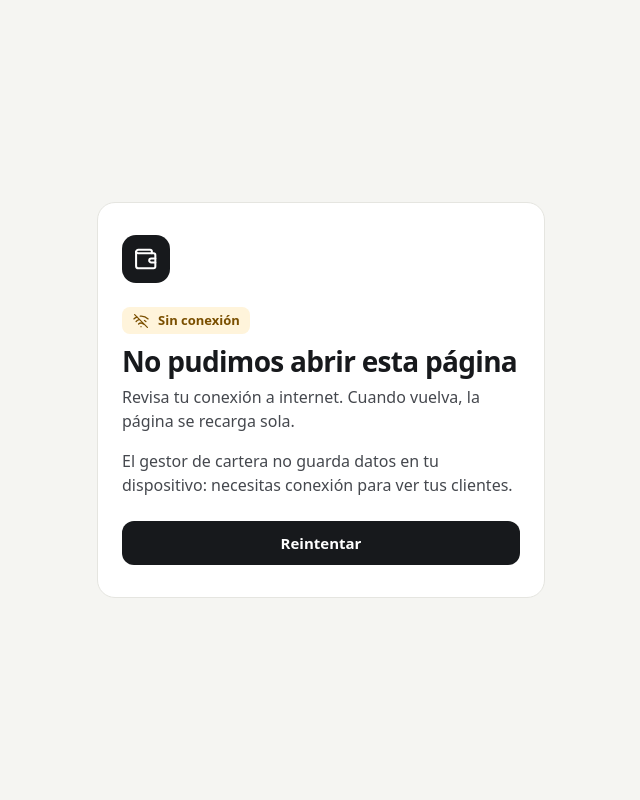
After one commit to GrupoRyR/gestor-cartera, a Laravel app: page /offline.html in a window 1280 px wide. The commit adds this page. Shown: the whole page, without its empty margins (319-959 px from the left). Run offline with Laravel 12, Linux system fonts and the light colour scheme.

Commit message:
feat(pwa): add the manifest, service worker and offline page
One manifest for the whole app (A.6): installs at "/", where Core sends
each user to the home of their role, with the neutral app icon in 192,
512 and maskable sizes. Both layouts link it.

The service worker caches only static files (/build, /fonts, /icons)
and offline.html. Pages always go to the network and fall back to the
offline page; no page, API answer or portfolio data is ever stored. Old
hashed files are trimmed as deploys add new ones.

offline.html is self-contained (inline neutral tokens, light and dark),
says the app keeps no data on the device and reloads when the
connection returns. app.js registers the worker on secure origins.

```diff
--- /dev/null
+++ b/public/offline.html
@@ -0,0 +1,175 @@
+<!DOCTYPE html>
+<html lang="es">
+<head>
+    <meta charset="utf-8">
+    <meta name="viewport" content="width=device-width, initial-scale=1, viewport-fit=cover">
+    <meta name="color-scheme" content="light dark">
+    <meta name="theme-color" content="#f5f5f2" media="(prefers-color-scheme: light)">
+    <meta name="theme-color" content="#121315" media="(prefers-color-scheme: dark)">
+    <title>Sin conexión · Gestor de cartera</title>
+    <link rel="icon" href="/icons/neutral/favicon.svg" type="image/svg+xml">
+    <!--
+        Page the service worker (public/sw.js) shows when a page cannot load
+        without a connection. It is self-contained: inline styles with the
+        neutral ryr-design tokens, no external files and no data.
+    -->
+    <style>
+        :root {
+            color-scheme: light dark;
+            --ground: #f5f5f2;
+            --surface: #ffffff;
+            --line: #e5e5e0;
+            --fg: #17191c;
+            --fg-soft: #45484e;
+            --tile: #17191c;
+            --on-tile: #ffffff;
+            --button: #17191c;
+            --on-button: #ffffff;
+            --maintenance: #7a4f00;
+            --maintenance-bg: #fff4db;
+        }
+
+        @media (prefers-color-scheme: dark) {
+            :root {
+                --ground: #121315;
+                --surface: #1c1d20;
+                --line: #2c2e33;
+                --fg: #f2f2ef;
+                --fg-soft: #c9cbd0;
+                --maintenance: #f5d58a;
+                --maintenance-bg: #2a2418;
+                --tile: #f2f2ef;
+                --on-tile: #121315;
+                --button: #f2f2ef;
+                --on-button: #121315;
+            }
+        }
+
+        *,
+        *::before,
+        *::after {
+            box-sizing: border-box;
+        }
+
+        html {
+            -webkit-text-size-adjust: 100%;
+            text-size-adjust: 100%;
+        }
+
+        body {
+            display: flex;
+            min-height: 100dvh;
+            margin: 0;
+            align-items: center;
+            justify-content: center;
+            padding: 1.5rem 1rem calc(1.5rem + env(safe-area-inset-bottom));
+            background: var(--ground);
+            color: var(--fg);
+            font-family: 'Figtree Variable', ui-sans-serif, system-ui, -apple-system, 'Segoe UI', Roboto, sans-serif;
+            font-size: 1rem;
+            line-height: 1.5;
+        }
+
+        main {
+            width: 100%;
+            max-width: 28rem;
+            padding: 2rem 1.5rem;
+            border: 1px solid var(--line);
+            border-radius: 18px;
+            background: var(--surface);
+        }
+
+        .tile {
+            display: grid;
+            width: 3rem;
+            height: 3rem;
+            place-items: center;
+            border-radius: 14px;
+            background: var(--tile);
+            color: var(--on-tile);
+        }
+
+        .tile svg {
+            width: 1.75rem;
+            height: 1.75rem;
+        }
+
+        .status {
+            display: inline-flex;
+            margin: 1.5rem 0 0.75rem;
+            align-items: center;
+            gap: 0.5rem;
+            padding: 0.25rem 0.625rem;
+            border-radius: 8px;
+            background: var(--maintenance-bg);
+            color: var(--maintenance);
+            font-size: 0.8125rem;
+            font-weight: 600;
+        }
+
+        .status svg {
+            width: 1.125rem;
+            height: 1.125rem;
+        }
+
+        h1 {
+            margin: 0 0 0.5rem;
+            font-family: 'Bricolage Grotesque Variable', 'Figtree Variable', ui-sans-serif, system-ui, sans-serif;
+            font-size: 1.75rem;
+            line-height: 1.1;
+            letter-spacing: -0.025em;
+        }
+
+        p {
+            margin: 0 0 1rem;
+            color: var(--fg-soft);
+        }
+
+        button {
+            display: inline-flex;
+            width: 100%;
+            min-height: 2.75rem;
+            margin-top: 0.5rem;
+            align-items: center;
+            justify-content: center;
+            padding: 0.5rem 1rem;
+            border: 0;
+            border-radius: 12px;
+            background: var(--button);
+            color: var(--on-button);
+            font: inherit;
+            font-size: 0.9375rem;
+            font-weight: 600;
+            cursor: pointer;
+        }
+
+        :focus-visible {
+            outline: 2px solid var(--fg);
+            outline-offset: 2px;
+        }
+    </style>
+</head>
+<body>
+    <main>
+        <span class="tile" aria-hidden="true">
+            <svg viewBox="0 0 24 24" fill="none" stroke="currentColor" stroke-width="1.75" stroke-linecap="round" stroke-linejoin="round"><path d="M17 7V5.5A1.5 1.5 0 0 0 15.5 4h-10A2 2 0 0 0 3.5 6"/><path d="M3.5 6v12a2 2 0 0 0 2 2h13a1.5 1.5 0 0 0 1.5-1.5v-10A1.5 1.5 0 0 0 18.5 7h-13a2 2 0 0 1-2-1"/><path d="M20 11.5h-3.5a1.75 1.75 0 0 0 0 3.5H20"/></svg>
+        </span>
+
+        <p class="status" role="status">
+            <svg viewBox="0 0 24 24" fill="none" stroke="currentColor" stroke-width="1.75" stroke-linecap="round" stroke-linejoin="round" aria-hidden="true"><path d="M12 19.5h.01"/><path d="M8.8 16a4.5 4.5 0 0 1 6.4 0"/><path d="M5.5 12.6a9 9 0 0 1 4-2.3"/><path d="M18.5 12.6a9 9 0 0 0-1.9-1.3"/><path d="M2.5 9.2a13.5 13.5 0 0 1 3.9-2.5"/><path d="M21.5 9.2A13.5 13.5 0 0 0 11 5.6"/><path d="m3.5 3.5 17 17"/></svg>
+            Sin conexión
+        </p>
+
+        <h1>No pudimos abrir esta página</h1>
+        <p>Revisa tu conexión a internet. Cuando vuelva, la página se recarga sola.</p>
+        <p>El gestor de cartera no guarda datos en tu dispositivo: necesitas conexión para ver tus clientes.</p>
+
+        <button type="button" id="reintentar">Reintentar</button>
+    </main>
+
+    <script>
+        document.getElementById('reintentar').addEventListener('click', () => window.location.reload());
+        window.addEventListener('online', () => window.location.reload());
+    </script>
+</body>
+</html>
--- a/resources/views/components/layouts/partials/head.blade.php
+++ b/resources/views/components/layouts/partials/head.blade.php
@@ -6,6 +6,8 @@
     favicon and the home-screen icon of the active company.
 
     The --brand-* variables are the only source of company colors (A.6).
+    The app has one manifest for every company and role (A.6); its icon is
+    the neutral one.
 --}}
 @php
     $brand = in_array($brand ?? null, ['sgx', 'sdc'], true) ? $brand : 'neutral';
@@ -16,6 +18,7 @@
 <meta name="color-scheme" content="light dark">
 <title>{{ filled($title) ? $title.' · '.config('app.name') : config('app.name') }}</title>
 
+<link rel="manifest" href="{{ asset('manifest.webmanifest') }}">
 <link rel="icon" href="{{ asset("icons/{$brand}/favicon.svg") }}" type="image/svg+xml">
 <link rel="apple-touch-icon" href="{{ asset("icons/{$brand}/apple-touch-icon.png") }}">
 <meta name="apple-mobile-web-app-title" content="Cartera">
```
Also changed, not shown: public/sw.js (added, +96 -0 lines), resources/js/app.js (+10 -0 lines), tests/Feature/Design/PwaTest.php (added, +121 -0 lines), public/icons/neutral/icon-192.png (added), public/icons/neutral/icon-512.png (added), public/icons/neutral/icon-maskable-512.png (added), public/manifest.webmanifest (added).
